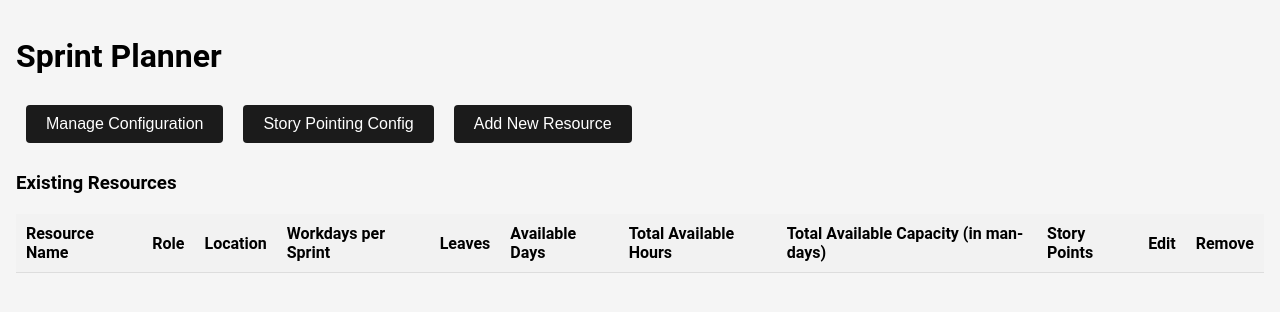
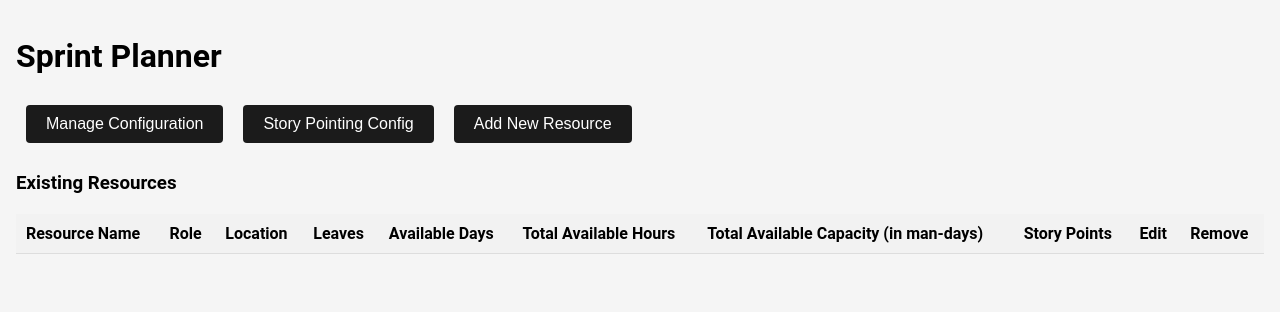
Before and after one commit to achinsaxena261/sprint-planner-tool, a React (Vite) app: page / in a window 1280 px wide. Shown: the top 312 px of the page. Built offline with nearby package versions, Linux system fonts and the light colour scheme.

Commit message:
Removed config item from resource grid

```diff
--- a/src/components/ResourceForm.tsx
+++ b/src/components/ResourceForm.tsx
@@ -158,7 +158,6 @@ const ResourceForm: React.FC = () => {
                         <th>Resource Name</th>
                         <th>Role</th>
                         <th>Location</th>
-                        <th>Workdays per Sprint</th>
                         <th>Leaves</th>
                         <th>Available Days</th>
                         <th>Total Available Hours</th>
@@ -174,7 +173,6 @@ const ResourceForm: React.FC = () => {
                             <td>{resource.resourceName}</td>
                             <td>{resource.role}</td>
                             <td>{resource.location}</td>
-                            <td>{resource.workdaysPerSprint}</td>
                             <td>{resource.leaves}</td>
                             <td>{resource.availableDays}</td>
                             <td>{resource.totalAvailableHours}</td>
```
